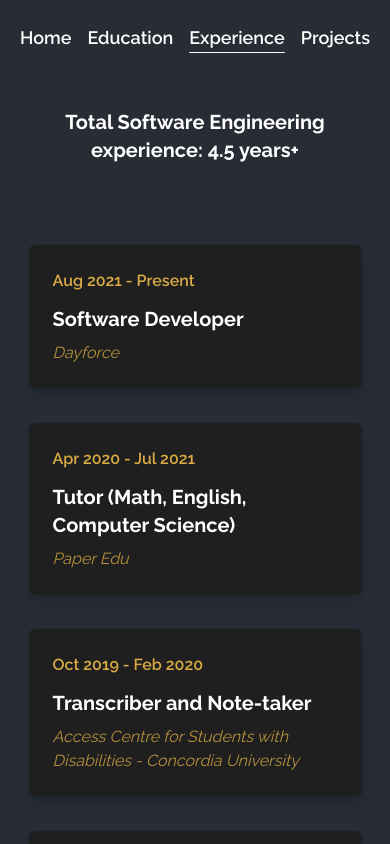
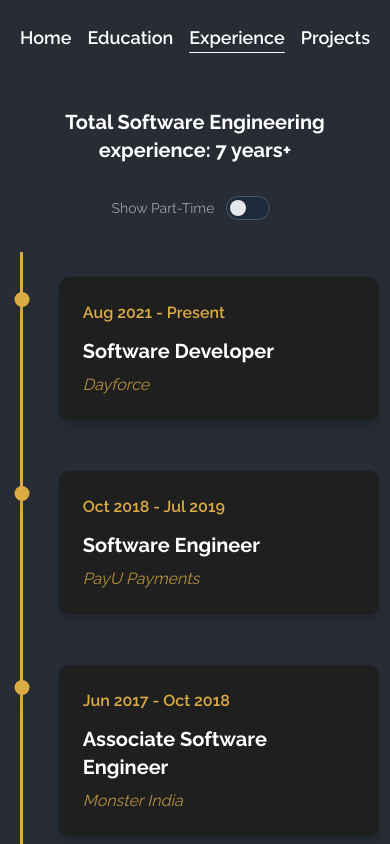
Before and after one commit to Zalarox/zalarox.github.io, a React (Vite) app: page /experience in a window 390 px wide. Shown: the top 844 px of the page. Built offline with nearby package versions, Linux system fonts and the light colour scheme.

Commit message:
Organize experience better, fix up some responsive design

```diff
--- a/src/components/Education.tsx
+++ b/src/components/Education.tsx
@@ -1,13 +1,15 @@
-import React from "react";
-import EducationEntries from "./../static/Education";
+import { educationEntries } from "./../static/Education";
 import Timeline from "./Timeline";
 
-const Education = () => {
+export const Education = () => {
   return (
     <div className="flex flex-col flex-1 items-center justify-center mt-auto w-full">
-      <Timeline data={EducationEntries} />
+      <div className="mb-12 text-lg text-gray-300 w-full max-w-[95%] md:max-w-[80%] lg:max-w-[70%] mx-auto text-center leading-relaxed">
+        I have always been interested in technology, so all my formal education has been in Computer Science.
+        While I did publish a research paper during my bachelor's degree, I quickly realized that I find a lot more joy in building things.
+        My master's degree was therefore focused on Applied Computer Science, and now I work full-time as a software engineer.
+      </div>
+      <Timeline data={educationEntries} />
     </div>
   );
 };
-
-export default Education;
--- a/src/components/ErrorPage.tsx
+++ b/src/components/ErrorPage.tsx
@@ -1,8 +1,7 @@
-import React from "react";
 import { useRouteError, isRouteErrorResponse } from "react-router";
 import Kitty from "./../static/404_kitty.svg";
 
-const ErrorPage = () => {
+export const ErrorPage = () => {
   const error = useRouteError();
   return (
     <div className="font-sans text-2xl md:text-3xl lg:text-4xl flex flex-wrap justify-center items-center h-[100dvh] p-4 text-white bg-dark-bg">
@@ -21,5 +20,3 @@ const ErrorPage = () => {
     </div>
   );
 };
-
-export default ErrorPage;
--- a/src/components/Experience.tsx
+++ b/src/components/Experience.tsx
@@ -1,16 +1,13 @@
-import React from "react";
-import ExperienceEntries from "./../static/Experience";
+import { experienceEntries } from "./../static/Experience";
 import Timeline from "./Timeline";
 
-const Experience = () => {
+export const Experience = () => {
   return (
     <div className="flex flex-col mt-8 items-center justify-center w-full">
       <span className="text-xl md:text-2xl lg:text-3xl font-bold mb-8 px-4 text-center">
-        Total Software Engineering experience: 4.5 years+
+        Total Software Engineering experience: 7 years+
       </span>
-      <Timeline data={ExperienceEntries} />
+      <Timeline data={experienceEntries} />
     </div>
   );
 };
-
-export default Experience;
--- a/src/components/NavBar.tsx
+++ b/src/components/NavBar.tsx
@@ -1,7 +1,6 @@
-import React from "react";
 import { NavLink } from "react-router";
 
-const NavBar = () => {
+export const NavBar = () => {
   const baseClass = "text-inherit no-underline hover:text-accent transition-colors font-semibold";
   const activeClass = "text-accent underline underline-offset-[0.5rem]";
 
@@ -28,5 +27,3 @@ const NavBar = () => {
     </nav>
   );
 };
-
-export default NavBar;
--- a/src/components/Projects.tsx
+++ b/src/components/Projects.tsx
@@ -1,11 +1,10 @@
-import React from "react";
 import ProjectEntries from "../static/Projects";
 
-const Projects = () => {
+export const Projects = () => {
   return (
     <div className="flex flex-col items-center justify-center w-full mt-4 md:mt-8 px-4">
       <h1 className="text-3xl md:text-5xl font-bold font-sans mb-12 text-center text-white">
-        Projects & Explorations
+        My Hobby Projects
       </h1>
 
       <div className="w-full max-w-[90%] md:max-w-6xl grid grid-cols-1 md:grid-cols-2 lg:grid-cols-3 gap-8">
@@ -58,5 +57,3 @@ const Projects = () => {
     </div>
   );
 };
-
-export default Projects;
--- a/src/components/Timeline.tsx
+++ b/src/components/Timeline.tsx
@@ -1,47 +1,88 @@
-import React from "react";
+import React, { useState } from "react";
 import { TimelineData } from "../models/TimelineData";
 
 const Timeline = ({ data }: { data: TimelineData[] }) => {
+  const [showPartTime, setShowPartTime] = useState(false);
+  const hasPartTime = data.some((entry) => entry.partTime);
+  const visibleData = showPartTime ? data : data.filter((entry) => !entry.partTime);
+
   return (
-    <div className="w-full max-w-[90%] md:max-w-[70%] flex flex-col md:grid md:grid-cols-[1fr_3px_1fr] mx-auto py-8">
-      {data.map((entry, i) => (
-        <React.Fragment key={i}>
-          {i % 2 === 0 && (
-            <>
-              {/* Left column empty for even index on desktop, hidden on mobile */}
-              <div className="hidden md:block" />
-              {/* Middle line */}
+    <div className="w-full">
+      {hasPartTime && (
+        <div className="flex justify-center md:justify-end w-full max-w-[95%] md:max-w-[80%] lg:max-w-[70%] mx-auto mb-8 pr-2">
+          <label className="flex items-center cursor-pointer gap-3 group select-none">
+            <span className="text-gray-400 group-hover:text-gray-200 text-sm font-medium transition-colors duration-300">
+              Show Part-Time
+            </span>
+            <div className="relative flex items-center">
+              <input
+                type="checkbox"
+                className="sr-only"
+                checked={showPartTime}
+                onChange={() => setShowPartTime(!showPartTime)}
+              />
               <div
-                className={`hidden md:block relative w-[3px] ${
-                  i === data.length - 1 ? "bg-gradient-to-b from-accent from-75% to-transparent to-100%" : "bg-accent"
+                className={`block w-11 h-6 rounded-full transition-colors duration-300 ${
+                  showPartTime ? "bg-accent" : "bg-gray-800 border border-gray-600"
                 }`}
+              ></div>
+              <div
+                className={`absolute left-1 bg-gray-200 w-4 h-4 rounded-full transition-transform duration-300 ${
+                  showPartTime ? "translate-x-5" : "translate-x-0"
+                }`}
+              ></div>
+            </div>
+          </label>
+        </div>
+      )}
+
+      <div className="w-full max-w-[95%] md:max-w-[80%] lg:max-w-[70%] mx-auto grid grid-cols-[24px_1fr] md:grid-cols-[1fr_24px_1fr]">
+        {visibleData.map((entry, i) => {
+          const isEven = i % 2 === 0;
+          const isLast = i === visibleData.length - 1;
+
+          return (
+            <div key={i} className="contents">
+              <div
+                className={`relative w-[3px] mx-auto h-full ${
+                  isLast ? "bg-gradient-to-b from-accent from-75% to-transparent to-100%" : "bg-accent"
+                } col-start-1 md:col-start-2`}
+                style={{ gridRowStart: i + 1 }}
               >
-                <div className="absolute top-0 left-1/2 w-[15px] h-[15px] rounded-full bg-accent -translate-x-1/2" />
+                <div className="absolute top-10 left-1/2 w-[15px] h-[15px] rounded-full bg-accent -translate-x-1/2 shadow-lg" />
               </div>
-            </>
-          )}
-          {/* Main content card */}
-          <div className="bg-[#1f1f1f] text-white p-6 my-4 mx-2 md:mx-6 rounded-lg flex flex-col gap-2 break-words shadow-lg border border-gray-800">
-            <span className="text-accent font-semibold">{entry.Date}</span>
-            <span className="font-bold text-xl mt-1">{entry.Title}</span>
-            <span className="text-accent/80 italic">{entry.Subtitle}</span>
-          </div>
-          {i % 2 !== 0 && (
-            <>
-              {/* Middle line */}
+
               <div
-                className={`hidden md:block relative w-[3px] ${
-                  i === data.length - 1 ? "bg-gradient-to-b from-accent from-75% to-transparent to-100%" : "bg-accent"
+                className={`py-6 col-start-2 ${
+                  isEven ? "md:col-start-3 md:pl-8 pl-6" : "md:col-start-1 md:pr-8 pl-6 md:pl-0"
                 }`}
+                style={{ gridRowStart: i + 1 }}
               >
-                <div className="absolute top-0 left-1/2 w-[15px] h-[15px] rounded-full bg-accent -translate-x-1/2" />
+                <div
+                  className={`text-white p-6 rounded-xl flex flex-col gap-2 break-words shadow-lg border hover:border-accent/50 transition-all duration-300 ${
+                    entry.partTime
+                      ? "bg-[#1f1f1f]/40 border-dashed border-gray-700/80 text-gray-300"
+                      : "bg-[#1f1f1f] border-gray-800"
+                  }`}
+                >
+                  <div className="flex flex-wrap justify-between items-start gap-4">
+                    <span className="text-accent font-semibold">{entry.date}</span>
+                    {entry.partTime && (
+                      <span className="text-xs uppercase tracking-wider px-2 py-1 rounded-md bg-gray-800/80 text-gray-400 font-medium">
+                        Part-Time
+                      </span>
+                    )}
+                  </div>
+                  <span className={`font-bold text-xl mt-1 ${entry.partTime ? "text-gray-300" : ""}`}>
+                    {entry.title}
+                  </span>
+                  <span className="text-accent/80 italic">{entry.subtitle}</span>
+                </div>
               </div>
-              {/* Right column empty for odd index on desktop, hidden on mobile */}
-              <div className="hidden md:block" />
-            </>
-          )}
-        </React.Fragment>
-      ))}
+            </div>
+          );
+        })}
+      </div>
     </div>
   );
 };
--- a/src/static/Education.ts
+++ b/src/static/Education.ts
@@ -1,21 +1,14 @@
 import { TimelineData } from "../models/TimelineData";
 
-const EducationEntries: TimelineData[] = [
+export const educationEntries: TimelineData[] = [
   {
-    Date: "2019 - 2021",
-    Title: "Master's in Applied Computer Science",
-    Subtitle: "Concordia University; (4.17/4.3 GPA)",
+    date: "2019 - 2021",
+    title: "Master's in Applied Computer Science",
+    subtitle: "Concordia University; (4.17/4.3 GPA)",
   },
   {
-    Date: "2013 - 2017",
-    Title: "Bachlor's in Technoloegy, Computer Science",
-    Subtitle: "Amity University; (7.47/10 GPA - First Division)",
-  },
-  {
-    Date: "2009 - 2013",
-    Title: "High School - Sciences, Computer Science",
-    Subtitle: "St. Andrews Scots Senior Sec. School (83%)",
-  },
+    date: "2013 - 2017",
+    title: "Bachelor's in Technology, Computer Science",
+    subtitle: "Amity University; (7.47/10 GPA - First Division)",
+  }
 ];
-
-export default EducationEntries;
--- a/src/static/Experience.ts
+++ b/src/static/Experience.ts
@@ -1,37 +1,37 @@
 import { TimelineData } from "../models/TimelineData";
 
-const ExperienceEntries: TimelineData[] = [
+export const experienceEntries: TimelineData[] = [
   {
-    Date: "Aug 2021 - Present",
-    Title: "Software Developer",
-    Subtitle: "Dayforce",
+    date: "Aug 2021 - Present",
+    title: "Software Developer",
+    subtitle: "Dayforce",
   },
   {
-    Date: "Apr 2020 - Jul 2021",
-    Title: "Tutor (Math, English, Computer Science)",
-    Subtitle: "Paper Edu",
+    date: "Apr 2020 - Jul 2021",
+    title: "Tutor (Math, English, Computer Science)",
+    subtitle: "Paper Edu",
+    partTime: true
   },
   {
-    Date: "Oct 2019 - Feb 2020",
-    Title: "Transcriber and Note-taker",
-    Subtitle:
+    date: "Oct 2019 - Feb 2020",
+    title: "Transcriber and Note-taker",
+    subtitle:
       "Access Centre for Students with Disabilities - Concordia University",
+    partTime: true
   },
   {
-    Date: "Oct 2018 - Jul 2019",
-    Title: "Software Engineer",
-    Subtitle: "PayU Payments",
+    date: "Oct 2018 - Jul 2019",
+    title: "Software Engineer",
+    subtitle: "PayU Payments",
   },
   {
-    Date: "Jun 2017 - Oct 2018",
-    Title: "Associate Software Engineer",
-    Subtitle: "Monster India",
+    date: "Jun 2017 - Oct 2018",
+    title: "Associate Software Engineer",
+    subtitle: "Monster India",
   },
   {
-    Date: "May 2016 - Jul 2016",
-    Title: "Software Development Intern",
-    Subtitle: "Centre for Development of Telematics (C-DOT)",
+    date: "May 2016 - Jul 2016",
+    title: "Software Development Intern",
+    subtitle: "Centre for Development of Telematics (C-DOT)",
   },
 ];
-
-export default ExperienceEntries;
```
Also changed, not shown: src/App.tsx (+2 -5 lines), src/components/Home.tsx (+8 -11 lines), src/models/TimelineData.ts (+4 -3 lines), src/router.tsx (+6 -6 lines).
